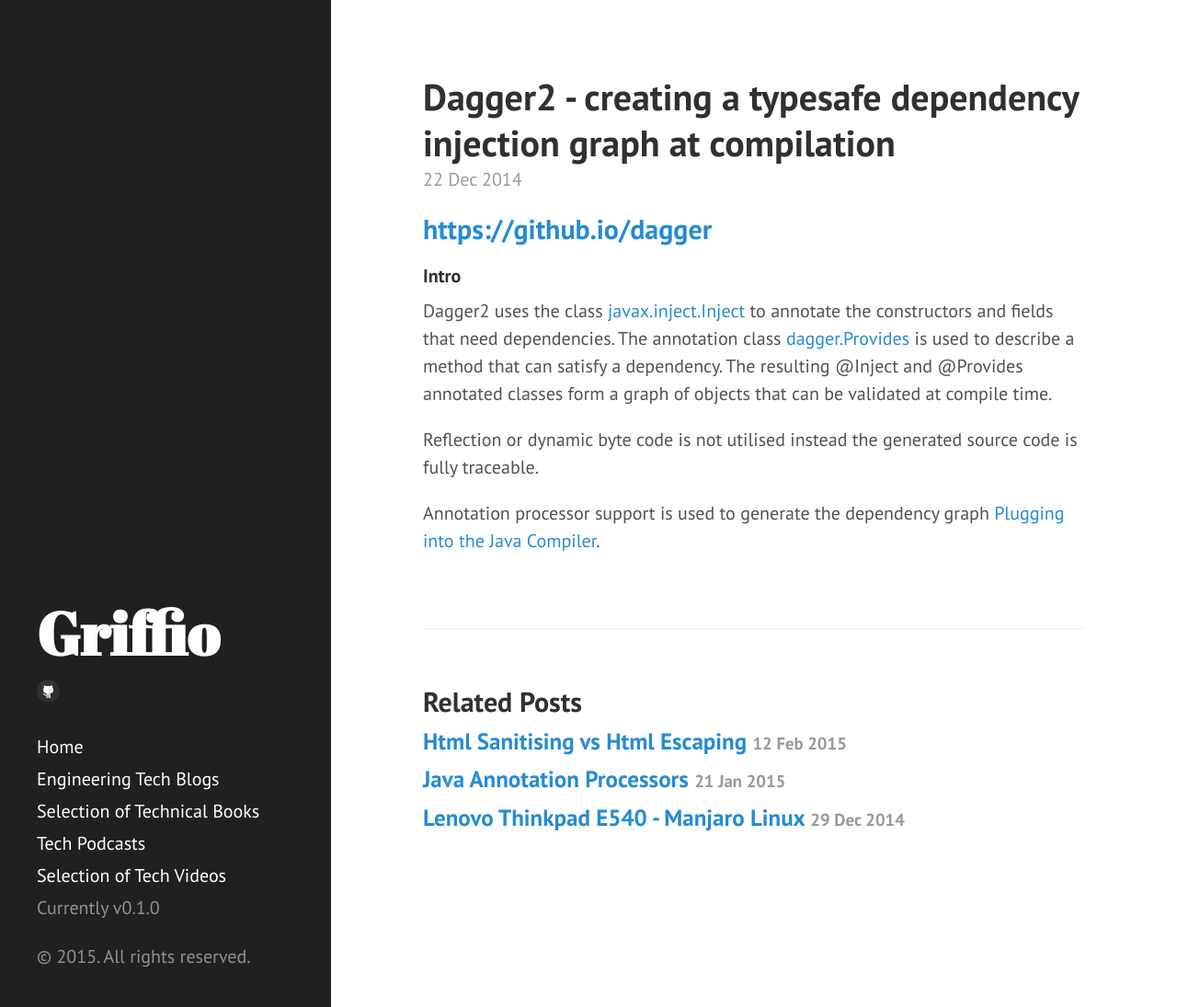
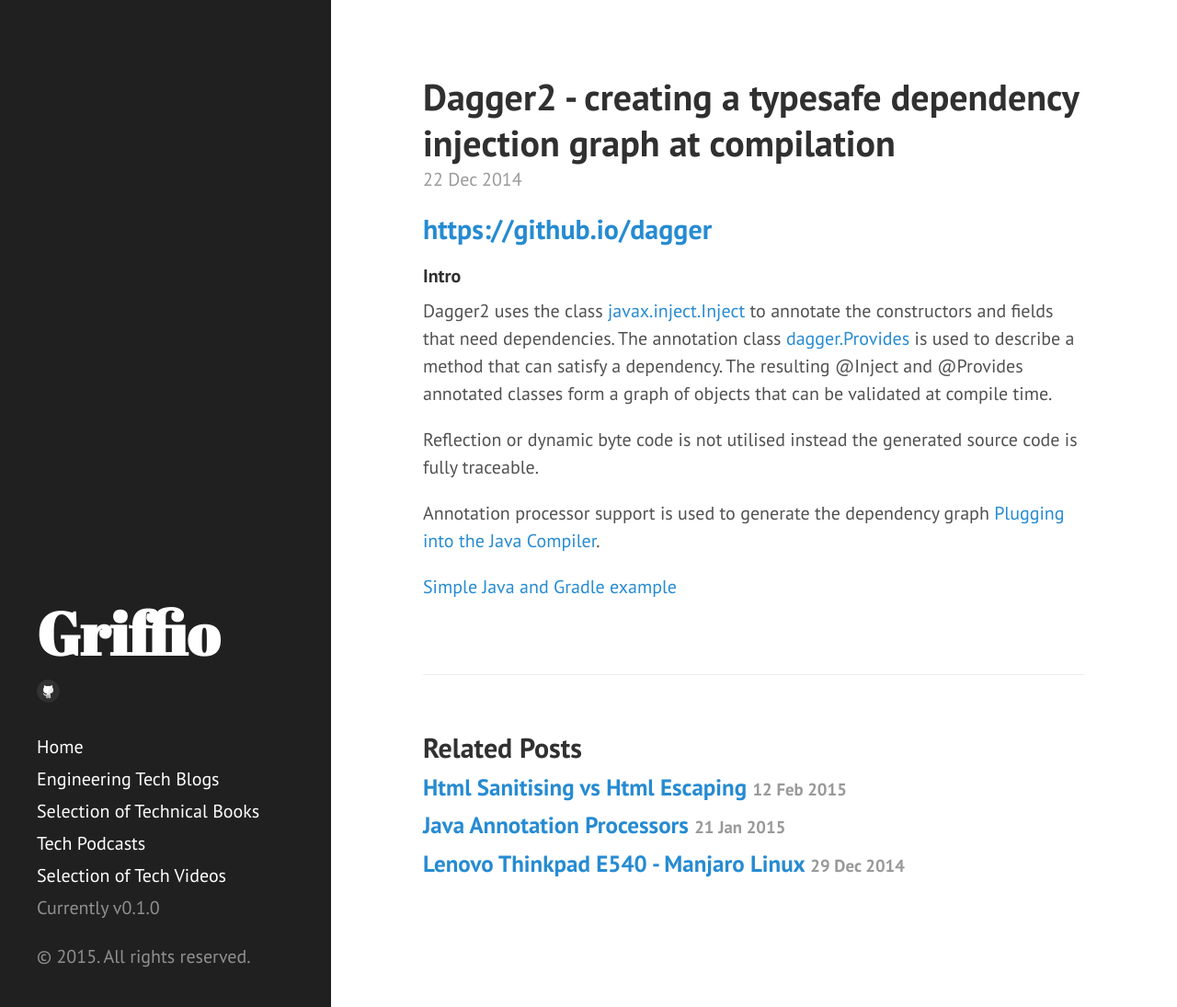
Before and after one commit to griffio/griffio.github.io, a Jekyll site: the page built from _posts/2014-12-22-Dagger2.md, in a window 1280 px wide and 1095 px high. Shown: the whole window at 92% size. Built offline with Jekyll 4.4.1, drawn with Linux system fonts in a browser that asks for light colours; nearby versions of some CDN libraries.

Commit message:
Update 2014-12-22-Dagger2.md

```diff
--- a/_posts/2014-12-22-Dagger2.md
+++ b/_posts/2014-12-22-Dagger2.md
@@ -18,3 +18,5 @@
 Reflection or dynamic byte code is not utilised instead the generated source code is fully traceable.
 
 Annotation processor support is used to generate the dependency graph [Plugging into the Java Compiler](https://oracleus.activeevents.com/2014/connect/fileDownload/session/14BBC4CA8DD69CBF9BA12D7B6601C106/CON4265_McManus-Plugging-into-the-Java-Compiler.pdf).
+
+[Simple Java and Gradle example](https://github.com/griffio/dagger2-example)
```
